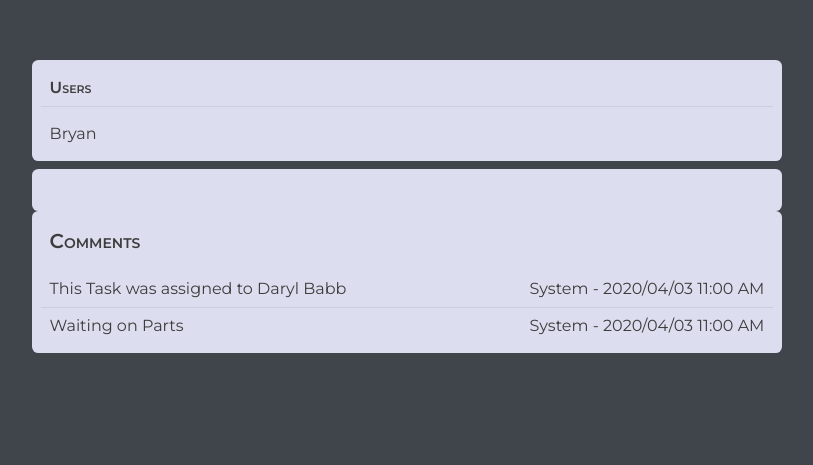
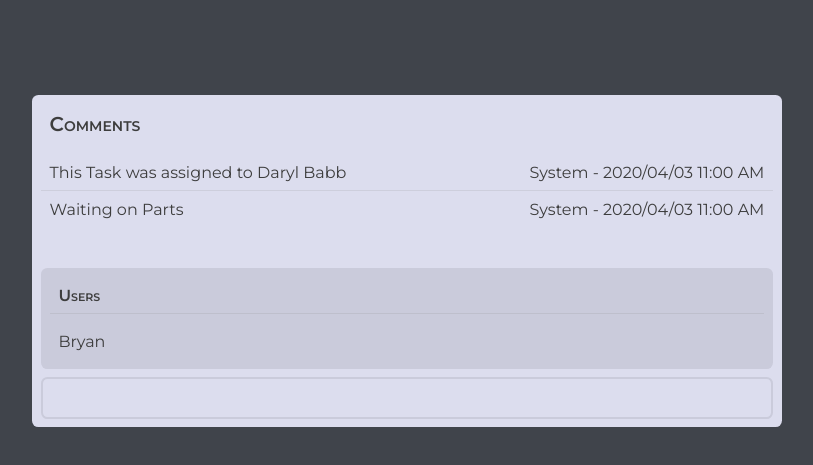
Before and after one commit to watkins-joe/limble-tag-users, an Angular app: page / in a window 1280 px wide. Shown: the part 139-604 px from the top of the page, without its empty margins (233-1046 px from the left). Built offline with nearby package versions, Linux system fonts and the light colour scheme.

Commit message:
got input and autocomplete dropdown inside of comment list component

```diff
--- a/src/app/app.component.html
+++ b/src/app/app.component.html
@@ -1,7 +1,8 @@
 <div class="main">
   <div class="container">
-    <app-autocomplete-dropdown></app-autocomplete-dropdown>
-    <app-input></app-input>
-    <app-comment-list></app-comment-list>
+    <app-comment-list>
+      <app-autocomplete-dropdown></app-autocomplete-dropdown>
+      <app-input></app-input>
+    </app-comment-list>
   </div>
 </div>
--- a/src/app/autocomplete-dropdown/autocomplete-dropdown.component.scss
+++ b/src/app/autocomplete-dropdown/autocomplete-dropdown.component.scss
@@ -3,11 +3,11 @@
 .autocomplete {
   width: 100%;
   max-height: 10rem;
-  background-color: $bg-snow;
+  background-color: $bg-wet-snow;
   border-radius: $br-med;
   padding: $pd-med;
-  position: absolute;
-  bottom: calc(100% + 8px);
+  position: relative;
+  bottom: 8px;
   color: $font-color-main;
 
   .title {
--- a/src/app/comment-list/comment-list.component.html
+++ b/src/app/comment-list/comment-list.component.html
@@ -1,7 +1,12 @@
-<div class="comment-list">
+<div class="comments-container">
   <div class="comment-title">Comments</div>
-  <div class="comment" *ngFor="let comment of comments">
-    <span class="comment-text">{{ comment.commentText }}</span>
-    <span class="comment-info">{{ comment.author }} - {{ comment.date }}</span>
+  <div class="comment-list">
+    <div class="comment" *ngFor="let comment of comments">
+      <span class="comment-text">{{ comment.commentText }}</span>
+      <span class="comment-info"
+        >{{ comment.author }} - {{ comment.date }}</span
+      >
+    </div>
   </div>
+  <ng-content></ng-content>
 </div>
--- a/src/app/comment-list/comment-list.component.scss
+++ b/src/app/comment-list/comment-list.component.scss
@@ -1,6 +1,6 @@
 @import "../../styles.scss";
 
-.comment-list {
+.comments-container {
   background-color: $bg-snow;
   padding: $pd-med;
   border-radius: $br-med;
@@ -12,6 +12,10 @@
     margin-bottom: 0.55rem;
     font-weight: 600;
     font-size: 1.25rem;
+  }
+
+  .comment-list {
+    margin-bottom: 3rem;
   }
 
   .comment {
--- a/src/app/input/input.component.scss
+++ b/src/app/input/input.component.scss
@@ -5,7 +5,7 @@ input {
   width: 100%;
   padding: $pd-med;
   border-radius: $br-med;
-  border: none;
+  border: 2px solid $bg-wet-snow;
   background-color: $bg-snow;
   color: $font-color-main;
 
--- a/src/styles.scss
+++ b/src/styles.scss
@@ -2,6 +2,7 @@
 
 // global styles
 $bg-snow: #dcddee;
+$bg-wet-snow: #cacbdb;
 $br-med: 0.4rem;
 $pd-med: 0.55rem;
 $font-color-main: #3d3d3d;
```
